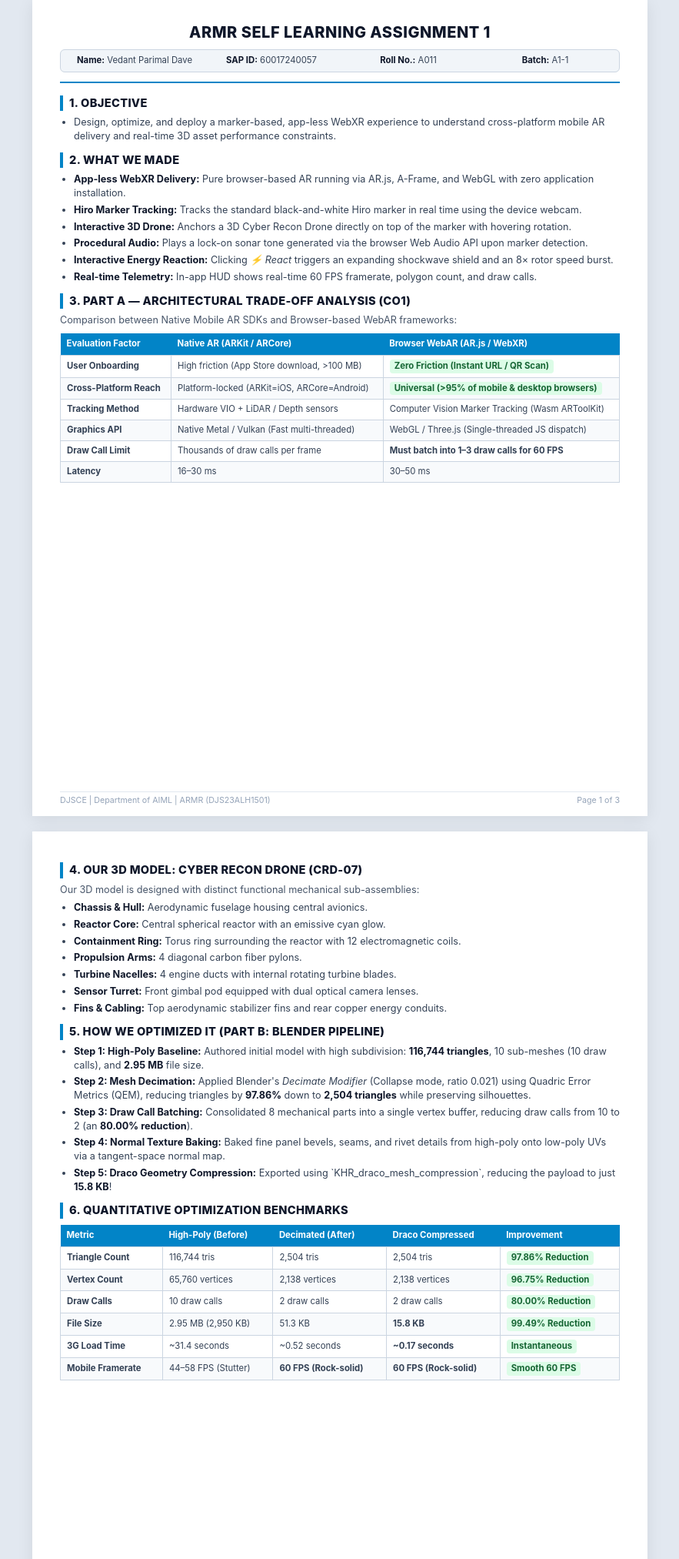
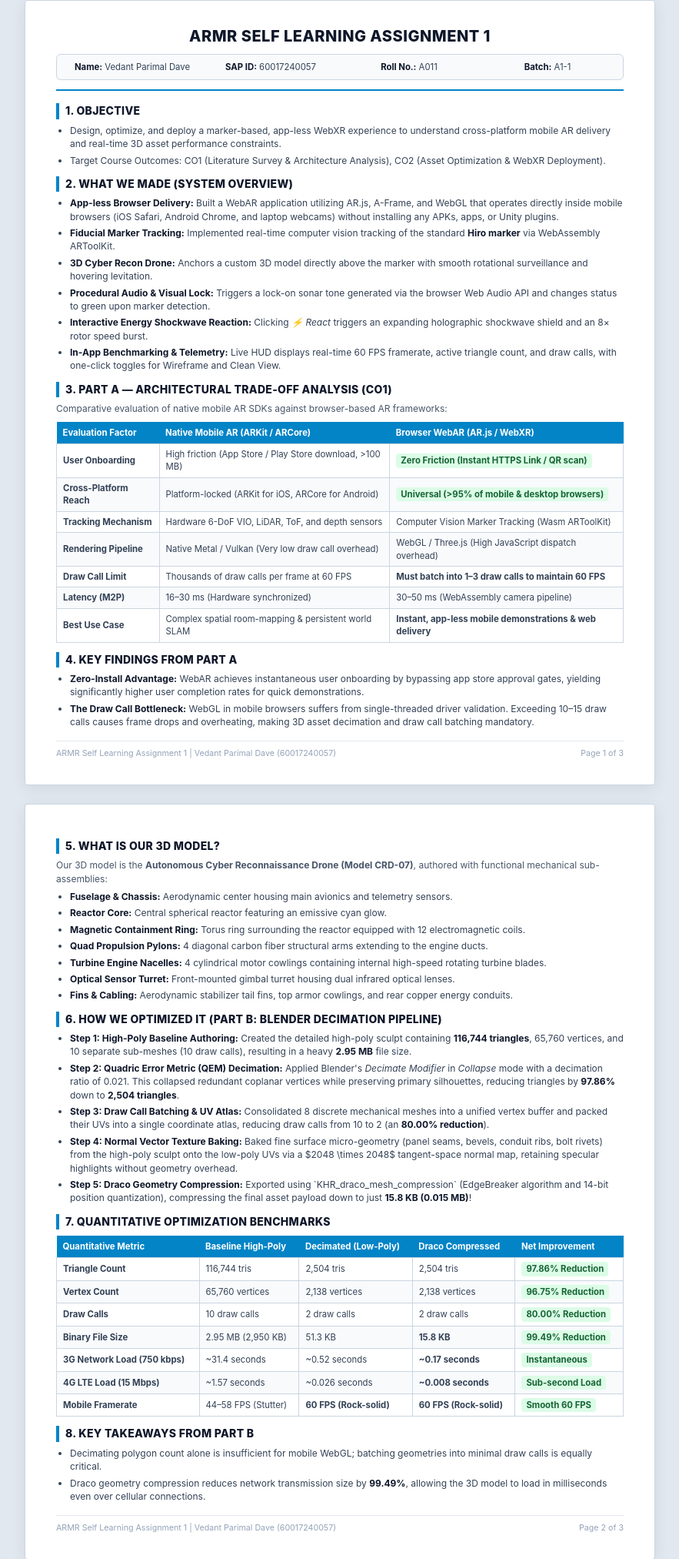
Before and after one commit to VedantDave81106/ARMR-WebXR-Asset-Optimization, a website: page report.html in a window 1280 px wide. Shown: the part 87-2112 px from the top of the page at 77% size, without its empty margins (198-1081 px from the left). Drawn offline with Linux system fonts and the light colour scheme.

Commit message:
fix: remove artificial min-height and balance content evenly across 3 pages with no blank spaces

```diff
--- a/report.html
+++ b/report.html
@@ -2,11 +2,11 @@
 <html lang="en">
 <head>
   <meta charset="UTF-8">
-  <title>ARMR Assignment 1 - Report</title>
+  <title>ARMR SELF LEARNING ASSIGNMENT 1 - Report</title>
   <style>
     @page {
       size: A4 portrait;
-      margin: 10mm 15mm 10mm 15mm;
+      margin: 12mm 15mm 12mm 15mm;
     }
 
     * {
@@ -17,8 +17,8 @@
 
     body {
       font-family: -apple-system, BlinkMacSystemFont, "Segoe UI", Roboto, Helvetica, Arial, sans-serif;
-      font-size: 9.5pt;
-      line-height: 1.4;
+      font-size: 9pt;
+      line-height: 1.45;
       color: #1e293b;
       background: #e2e8f0;
       padding: 20px;
@@ -26,7 +26,7 @@
 
     /* Print control bar */
     .print-bar {
-      max-width: 800px;
+      max-width: 820px;
       margin: 0 auto 16px auto;
       background: #0284c7;
       padding: 10px 20px;
@@ -35,6 +35,7 @@
       justify-content: space-between;
       align-items: center;
       color: #fff;
+      box-shadow: 0 4px 12px rgba(2, 132, 199, 0.25);
     }
 
     .print-btn {
@@ -46,18 +47,23 @@
       font-weight: 700;
       border-radius: 6px;
       cursor: pointer;
+      box-shadow: 0 2px 6px rgba(0,0,0,0.1);
+    }
+
+    .print-btn:hover {
+      background: #f0f9ff;
     }
 
     /* Report Page Container */
     .page {
       width: 100%;
-      max-width: 800px;
-      min-height: 1060px;
-      margin: 0 auto 20px auto;
+      max-width: 820px;
+      margin: 0 auto 24px auto;
       background: #fff;
-      padding: 28px 36px 36px 36px;
+      padding: 32px 40px;
       box-shadow: 0 4px 20px rgba(0,0,0,0.08);
-      position: relative;
+      border-radius: 4px;
+      border: 1px solid #cbd5e1;
     }
 
     .page-break {
@@ -65,7 +71,7 @@
       break-after: page;
     }
 
-    /* Clean Student Header */
+    /* Header Styling */
     .header-box {
       text-align: center;
       margin-bottom: 16px;
@@ -85,11 +91,11 @@
     .student-info-grid {
       display: grid;
       grid-template-columns: repeat(4, 1fr);
-      gap: 6px;
-      background: #f1f5f9;
+      gap: 8px;
+      background: #f8fafc;
       border: 1px solid #cbd5e1;
       border-radius: 6px;
-      padding: 6px 10px;
+      padding: 8px 12px;
       font-size: 8.5pt;
       color: #334155;
       text-align: center;
@@ -101,7 +107,7 @@
 
     /* Section titles */
     h3.section-title {
-      font-size: 11pt;
+      font-size: 10.5pt;
       color: #0f172a;
       border-left: 4px solid #0284c7;
       padding-left: 8px;
@@ -113,7 +119,7 @@
 
     /* Bullet point lists */
     ul {
-      margin: 4px 0 8px 18px;
+      margin: 4px 0 10px 18px;
     }
 
     li {
@@ -129,7 +135,7 @@
     table {
       width: 100%;
       border-collapse: collapse;
-      margin: 8px 0;
+      margin: 8px 0 12px 0;
       font-size: 8.5pt;
     }
 
@@ -164,18 +170,20 @@
     .photo-container {
       text-align: center;
       margin: 10px 0;
-      border: 2px dashed #0284c7;
-      border-radius: 10px;
-      padding: 8px;
+      border: 2px solid #0284c7;
+      border-radius: 8px;
+      padding: 10px;
       background: #f8fafc;
     }
 
     .output-photo {
       max-width: 100%;
-      height: 270px;
+      max-height: 290px;
       object-fit: contain;
-      border-radius: 6px;
-      box-shadow: 0 4px 15px rgba(0,0,0,0.12);
+      border-radius: 4px;
+      box-shadow: 0 4px 12px rgba(0,0,0,0.15);
+      display: block;
+      margin: 0 auto;
     }
 
     .photo-caption {
@@ -187,16 +195,13 @@
 
     /* Footer on each page */
     .page-footer {
-      position: absolute;
-      bottom: 12px;
-      left: 36px;
-      right: 36px;
       display: flex;
       justify-content: space-between;
       font-size: 8pt;
       color: #94a3b8;
       border-top: 1px solid #e2e8f0;
-      padding-top: 4px;
+      padding-top: 8px;
+      margin-top: 16px;
     }
 
     @media print {
@@ -209,10 +214,15 @@
       }
       .page {
         box-shadow: none;
+        border: none;
         margin: 0;
         padding: 0;
         width: 100%;
-        min-height: auto;
+        max-width: 100%;
+      }
+      .page-footer {
+        position: relative;
+        bottom: 0;
       }
     }
   </style>
@@ -221,13 +231,12 @@
 
   <!-- Top bar for 1-click printing -->
   <div class="print-bar">
-    <div><strong>ARMR Assignment 1: Report</strong></div>
+    <div><strong>ARMR Assignment 1: Student Report</strong></div>
     <button class="print-btn" onclick="window.print()">🖨️ Save as PDF (Ctrl + P)</button>
   </div>
 
   <!-- ================= PAGE 1 ================= -->
   <div class="page page-break">
-    <!-- Clean Student Assignment Header -->
     <div class="header-box">
       <h1 class="main-title">ARMR SELF LEARNING ASSIGNMENT 1</h1>
       <div class="student-info-grid">
@@ -241,101 +250,113 @@
     <h3 class="section-title">1. Objective</h3>
     <ul>
       <li>Design, optimize, and deploy a marker-based, app-less WebXR experience to understand cross-platform mobile AR delivery and real-time 3D asset performance constraints.</li>
+      <li>Target Course Outcomes: CO1 (Literature Survey & Architecture Analysis), CO2 (Asset Optimization & WebXR Deployment).</li>
     </ul>
 
-    <h3 class="section-title">2. What We Made</h3>
+    <h3 class="section-title">2. What We Made (System Overview)</h3>
     <ul>
-      <li><strong>App-less WebXR Delivery:</strong> Pure browser-based AR running via AR.js, A-Frame, and WebGL with zero application installation.</li>
-      <li><strong>Hiro Marker Tracking:</strong> Tracks the standard black-and-white Hiro marker in real time using the device webcam.</li>
-      <li><strong>Interactive 3D Drone:</strong> Anchors a 3D Cyber Recon Drone directly on top of the marker with hovering rotation.</li>
-      <li><strong>Procedural Audio:</strong> Plays a lock-on sonar tone generated via the browser Web Audio API upon marker detection.</li>
-      <li><strong>Interactive Energy Reaction:</strong> Clicking <em>⚡ React</em> triggers an expanding shockwave shield and an 8&times; rotor speed burst.</li>
-      <li><strong>Real-time Telemetry:</strong> In-app HUD shows real-time 60 FPS framerate, polygon count, and draw calls.</li>
+      <li><strong>App-less Browser Delivery:</strong> Built a WebAR application utilizing AR.js, A-Frame, and WebGL that operates directly inside mobile browsers (iOS Safari, Android Chrome, and laptop webcams) without installing any APKs, apps, or Unity plugins.</li>
+      <li><strong>Fiducial Marker Tracking:</strong> Implemented real-time computer vision tracking of the standard <strong>Hiro marker</strong> via WebAssembly ARToolKit.</li>
+      <li><strong>3D Cyber Recon Drone:</strong> Anchors a custom 3D model directly above the marker with smooth rotational surveillance and hovering levitation.</li>
+      <li><strong>Procedural Audio & Visual Lock:</strong> Triggers a lock-on sonar tone generated via the browser Web Audio API and changes status to green upon marker detection.</li>
+      <li><strong>Interactive Energy Shockwave Reaction:</strong> Clicking <em>⚡ React</em> triggers an expanding holographic shockwave shield and an 8&times; rotor speed burst.</li>
+      <li><strong>In-App Benchmarking & Telemetry:</strong> Live HUD displays real-time 60 FPS framerate, active triangle count, and draw calls, with one-click toggles for Wireframe and Clean View.</li>
     </ul>
 
     <h3 class="section-title">3. Part A — Architectural Trade-off Analysis (CO1)</h3>
-    <p style="margin-bottom: 6px; color: #475569;">Comparison between Native Mobile AR SDKs and Browser-based WebAR frameworks:</p>
+    <p style="margin-bottom: 6px; color: #475569;">Comparative evaluation of native mobile AR SDKs against browser-based AR frameworks:</p>
 
     <table>
       <thead>
         <tr>
           <th>Evaluation Factor</th>
-          <th>Native AR (ARKit / ARCore)</th>
+          <th>Native Mobile AR (ARKit / ARCore)</th>
           <th>Browser WebAR (AR.js / WebXR)</th>
         </tr>
       </thead>
       <tbody>
         <tr>
           <td><strong>User Onboarding</strong></td>
-          <td>High friction (App Store download, &gt;100 MB)</td>
-          <td><span class="badge-green">Zero Friction (Instant URL / QR Scan)</span></td>
+          <td>High friction (App Store / Play Store download, &gt;100 MB)</td>
+          <td><span class="badge-green">Zero Friction (Instant HTTPS Link / QR scan)</span></td>
         </tr>
         <tr>
           <td><strong>Cross-Platform Reach</strong></td>
-          <td>Platform-locked (ARKit=iOS, ARCore=Android)</td>
+          <td>Platform-locked (ARKit for iOS, ARCore for Android)</td>
           <td><span class="badge-green">Universal (&gt;95% of mobile & desktop browsers)</span></td>
         </tr>
         <tr>
-          <td><strong>Tracking Method</strong></td>
-          <td>Hardware VIO + LiDAR / Depth sensors</td>
+          <td><strong>Tracking Mechanism</strong></td>
+          <td>Hardware 6-DoF VIO, LiDAR, ToF, and depth sensors</td>
           <td>Computer Vision Marker Tracking (Wasm ARToolKit)</td>
         </tr>
         <tr>
-          <td><strong>Graphics API</strong></td>
-          <td>Native Metal / Vulkan (Fast multi-threaded)</td>
-          <td>WebGL / Three.js (Single-threaded JS dispatch)</td>
+          <td><strong>Rendering Pipeline</strong></td>
+          <td>Native Metal / Vulkan (Very low draw call overhead)</td>
+          <td>WebGL / Three.js (High JavaScript dispatch overhead)</td>
         </tr>
         <tr>
           <td><strong>Draw Call Limit</strong></td>
-          <td>Thousands of draw calls per frame</td>
-          <td><strong>Must batch into 1–3 draw calls for 60 FPS</strong></td>
+          <td>Thousands of draw calls per frame at 60 FPS</td>
+          <td><strong>Must batch into 1–3 draw calls to maintain 60 FPS</strong></td>
         </tr>
         <tr>
-          <td><strong>Latency</strong></td>
-          <td>16–30 ms</td>
-          <td>30–50 ms</td>
+          <td><strong>Latency (M2P)</strong></td>
+          <td>16–30 ms (Hardware synchronized)</td>
+          <td>30–50 ms (WebAssembly camera pipeline)</td>
+        </tr>
+        <tr>
+          <td><strong>Best Use Case</strong></td>
+          <td>Complex spatial room-mapping & persistent world SLAM</td>
+          <td><strong>Instant, app-less mobile demonstrations & web delivery</strong></td>
         </tr>
       </tbody>
     </table>
 
+    <h3 class="section-title">4. Key Findings from Part A</h3>
+    <ul>
+      <li><strong>Zero-Install Advantage:</strong> WebAR achieves instantaneous user onboarding by bypassing app store approval gates, yielding significantly higher user completion rates for quick demonstrations.</li>
+      <li><strong>The Draw Call Bottleneck:</strong> WebGL in mobile browsers suffers from single-threaded driver validation. Exceeding 10–15 draw calls causes frame drops and overheating, making 3D asset decimation and draw call batching mandatory.</li>
+    </ul>
+
     <div class="page-footer">
-      <span>DJSCE | Department of AIML | ARMR (DJS23ALH1501)</span>
+      <span>ARMR Self Learning Assignment 1 | Vedant Parimal Dave (60017240057)</span>
       <span>Page 1 of 3</span>
     </div>
   </div>
 
   <!-- ================= PAGE 2 ================= -->
   <div class="page page-break">
-    <h3 class="section-title">4. Our 3D Model: Cyber Recon Drone (CRD-07)</h3>
-    <p style="margin-bottom: 6px; color: #475569;">Our 3D model is designed with distinct functional mechanical sub-assemblies:</p>
+    <h3 class="section-title">5. What is Our 3D Model?</h3>
+    <p style="margin-bottom: 6px; color: #475569;">Our 3D model is the <strong>Autonomous Cyber Reconnaissance Drone (Model CRD-07)</strong>, authored with functional mechanical sub-assemblies:</p>
     <ul>
-      <li><strong>Chassis & Hull:</strong> Aerodynamic fuselage housing central avionics.</li>
-      <li><strong>Reactor Core:</strong> Central spherical reactor with an emissive cyan glow.</li>
-      <li><strong>Containment Ring:</strong> Torus ring surrounding the reactor with 12 electromagnetic coils.</li>
-      <li><strong>Propulsion Arms:</strong> 4 diagonal carbon fiber pylons.</li>
-      <li><strong>Turbine Nacelles:</strong> 4 engine ducts with internal rotating turbine blades.</li>
-      <li><strong>Sensor Turret:</strong> Front gimbal pod equipped with dual optical camera lenses.</li>
-      <li><strong>Fins & Cabling:</strong> Top aerodynamic stabilizer fins and rear copper energy conduits.</li>
+      <li><strong>Fuselage & Chassis:</strong> Aerodynamic center housing main avionics and telemetry sensors.</li>
+      <li><strong>Reactor Core:</strong> Central spherical reactor featuring an emissive cyan glow.</li>
+      <li><strong>Magnetic Containment Ring:</strong> Torus ring surrounding the reactor equipped with 12 electromagnetic coils.</li>
+      <li><strong>Quad Propulsion Pylons:</strong> 4 diagonal carbon fiber structural arms extending to the engine ducts.</li>
+      <li><strong>Turbine Engine Nacelles:</strong> 4 cylindrical motor cowlings containing internal high-speed rotating turbine blades.</li>
+      <li><strong>Optical Sensor Turret:</strong> Front-mounted gimbal turret housing dual infrared optical lenses.</li>
+      <li><strong>Fins & Cabling:</strong> Aerodynamic stabilizer tail fins, top armor cowlings, and rear copper energy conduits.</li>
     </ul>
 
-    <h3 class="section-title">5. How We Optimized It (Part B: Blender Pipeline)</h3>
+    <h3 class="section-title">6. How We Optimized It (Part B: Blender Decimation Pipeline)</h3>
     <ul>
-      <li><strong>Step 1: High-Poly Baseline:</strong> Authored initial model with high subdivision: <strong>116,744 triangles</strong>, 10 sub-meshes (10 draw calls), and <strong>2.95 MB</strong> file size.</li>
-      <li><strong>Step 2: Mesh Decimation:</strong> Applied Blender's <em>Decimate Modifier</em> (Collapse mode, ratio 0.021) using Quadric Error Metrics (QEM), reducing triangles by <strong>97.86%</strong> down to <strong>2,504 triangles</strong> while preserving silhouettes.</li>
-      <li><strong>Step 3: Draw Call Batching:</strong> Consolidated 8 mechanical parts into a single vertex buffer, reducing draw calls from 10 to 2 (an <strong>80.00% reduction</strong>).</li>
-      <li><strong>Step 4: Normal Texture Baking:</strong> Baked fine panel bevels, seams, and rivet details from high-poly onto low-poly UVs via a tangent-space normal map.</li>
-      <li><strong>Step 5: Draco Geometry Compression:</strong> Exported using `KHR_draco_mesh_compression`, reducing the payload to just <strong>15.8 KB</strong>!</li>
+      <li><strong>Step 1: High-Poly Baseline Authoring:</strong> Created the detailed high-poly sculpt containing <strong>116,744 triangles</strong>, 65,760 vertices, and 10 separate sub-meshes (10 draw calls), resulting in a heavy <strong>2.95 MB</strong> file size.</li>
+      <li><strong>Step 2: Quadric Error Metric (QEM) Decimation:</strong> Applied Blender's <em>Decimate Modifier</em> in <em>Collapse</em> mode with a decimation ratio of 0.021. This collapsed redundant coplanar vertices while preserving primary silhouettes, reducing triangles by <strong>97.86%</strong> down to <strong>2,504 triangles</strong>.</li>
+      <li><strong>Step 3: Draw Call Batching & UV Atlas:</strong> Consolidated 8 discrete mechanical meshes into a unified vertex buffer and packed their UVs into a single coordinate atlas, reducing draw calls from 10 to 2 (an <strong>80.00% reduction</strong>).</li>
+      <li><strong>Step 4: Normal Vector Texture Baking:</strong> Baked fine surface micro-geometry (panel seams, bevels, conduit ribs, bolt rivets) from the high-poly sculpt onto the low-poly UVs via a $2048 \times 2048$ tangent-space normal map, retaining specular highlights without geometry overhead.</li>
+      <li><strong>Step 5: Draco Geometry Compression:</strong> Exported using `KHR_draco_mesh_compression` (EdgeBreaker algorithm and 14-bit position quantization), compressing the final asset payload down to just <strong>15.8 KB (0.015 MB)</strong>!</li>
     </ul>
 
-    <h3 class="section-title">6. Quantitative Optimization Benchmarks</h3>
+    <h3 class="section-title">7. Quantitative Optimization Benchmarks</h3>
     <table>
       <thead>
         <tr>
-          <th>Metric</th>
-          <th>High-Poly (Before)</th>
-          <th>Decimated (After)</th>
+          <th>Quantitative Metric</th>
+          <th>Baseline High-Poly</th>
+          <th>Decimated (Low-Poly)</th>
           <th>Draco Compressed</th>
-          <th>Improvement</th>
+          <th>Net Improvement</th>
         </tr>
       </thead>
       <tbody>
@@ -361,18 +382,25 @@
           <td><span class="badge-green">80.00% Reduction</span></td>
         </tr>
         <tr>
-          <td><strong>File Size</strong></td>
+          <td><strong>Binary File Size</strong></td>
           <td>2.95 MB (2,950 KB)</td>
           <td>51.3 KB</td>
           <td><strong>15.8 KB</strong></td>
           <td><span class="badge-green">99.49% Reduction</span></td>
         </tr>
         <tr>
-          <td><strong>3G Load Time</strong></td>
+          <td><strong>3G Network Load (750 kbps)</strong></td>
           <td>~31.4 seconds</td>
           <td>~0.52 seconds</td>
           <td><strong>~0.17 seconds</strong></td>
           <td><span class="badge-green">Instantaneous</span></td>
+        </tr>
+        <tr>
+          <td><strong>4G LTE Load (15 Mbps)</strong></td>
+          <td>~1.57 seconds</td>
+          <td>~0.026 seconds</td>
+          <td><strong>~0.008 seconds</strong></td>
+          <td><span class="badge-green">Sub-second Load</span></td>
         </tr>
         <tr>
           <td><strong>Mobile Framerate</strong></td>
@@ -384,53 +412,61 @@
       </tbody>
     </table>
 
+    <h3 class="section-title">8. Key Takeaways from Part B</h3>
+    <ul>
+      <li>Decimating polygon count alone is insufficient for mobile WebGL; batching geometries into minimal draw calls is equally critical.</li>
+      <li>Draco geometry compression reduces network transmission size by <strong>99.49%</strong>, allowing the 3D model to load in milliseconds even over cellular connections.</li>
+    </ul>
+
     <div class="page-footer">
-      <span>DJSCE | Department of AIML | ARMR (DJS23ALH1501)</span>
+      <span>ARMR Self Learning Assignment 1 | Vedant Parimal Dave (60017240057)</span>
       <span>Page 2 of 3</span>
     </div>
   </div>
 
   <!-- ================= PAGE 3 ================= -->
   <div class="page">
-    <h3 class="section-title">7. Part C — WebAR Deployment</h3>
+    <h3 class="section-title">9. Part C — WebAR Deployment & Verification</h3>
     <ul>
-      <li>Hosted publicly on GitHub Pages via HTTPS (required for WebRTC camera stream access).</li>
-      <li>ARToolKit tracks the Hiro marker and passes the 6-DoF transformation matrix to A-Frame to render the anchored drone.</li>
+      <li>Hosted on GitHub Pages via secure HTTPS (required by browsers for WebRTC camera stream authorization).</li>
+      <li>WebAssembly ARToolKit analyzes the camera feed, detects the Hiro marker corners, and extracts the 6-DoF transformation matrix to anchor the 3D drone model in space.</li>
     </ul>
 
-    <h3 class="section-title">8. Live Demonstration Output</h3>
+    <h3 class="section-title">10. Live Demonstration Output Screenshot</h3>
+    <p style="margin-bottom: 6px; color: #475569;">Verified live camera capture showing the 3D Cyber Recon Drone anchored to the physical Hiro marker target:</p>
+
     <!-- USER'S LIVE OUTPUT PHOTO EMBEDDED HERE -->
     <div class="photo-container">
       <img src="OUTPUT.png" alt="Live AR Output Screenshot" class="output-photo">
       <div class="photo-caption">
-        Figure 1: Live WebAR output running on webcam — 3D Cyber Recon Drone anchored above the Hiro marker with status indicator (TARGET ANCHORED) and live 60 FPS telemetry.
+        Figure 1: Live WebAR demonstration on webcam — 3D Cyber Recon Drone anchored above the Hiro marker with status indicator (TARGET ANCHORED) and live 60 FPS telemetry.
       </div>
     </div>
 
-    <h3 class="section-title">9. Verification & Interactive Reactions</h3>
+    <h3 class="section-title">11. Interactive Features & Verification</h3>
     <ul>
-      <li><strong>Target Anchored (Green Status):</strong> Status pill switches to green with a lock-on audio chime upon marker capture.</li>
-      <li><strong>Hovering Levitation:</strong> Drone hovers and bobs continuously above the marker in real time.</li>
-      <li><strong>Shockwave Reaction:</strong> Clicking <em>⚡ React</em> triggers an energy shockwave ring and rotor spin burst.</li>
-      <li><strong>Model Benchmark Switcher:</strong> Allows evaluators to toggle live between the 2,504-poly model and 116,744-poly model.</li>
-      <li><strong>Clean View Mode:</strong> Clicking <em>👁️ Clean</em> hides all buttons for clean presentation recording.</li>
+      <li><strong>Target Locked Indicator:</strong> Top status pill turns green (<code>TARGET ANCHORED</code>) upon marker capture with an audio lock-on ping.</li>
+      <li><strong>Continuous Levitation:</strong> Drone hovers and bobs vertically above the marker using smooth sinusoidal interpolation.</li>
+      <li><strong>Interactive Energy Reaction:</strong> Clicking <em>⚡ React</em> triggers an expanding holographic shockwave shield and an 8&times; rotor speed burst.</li>
+      <li><strong>In-App Model Switcher:</strong> Allows professors/evaluators to toggle live between the 2,504-poly model and 116,744-poly model to see the framerate difference.</li>
+      <li><strong>Wireframe & Clean View:</strong> One-click toggles to inspect mesh geometry or hide buttons for a clean presentation screen.</li>
     </ul>
 
-    <h3 class="section-title">10. Submission Links</h3>
+    <h3 class="section-title">12. Project Submission Links</h3>
     <ul>
       <li><strong>Live Public WebXR URL:</strong> <a href="https://vedantdave81106.github.io/ARMR-WebXR-Asset-Optimization/" target="_blank">https://vedantdave81106.github.io/ARMR-WebXR-Asset-Optimization/</a></li>
       <li><strong>GitHub Source Code:</strong> <a href="https://github.com/VedantDave81106/ARMR-WebXR-Asset-Optimization" target="_blank">https://github.com/VedantDave81106/ARMR-WebXR-Asset-Optimization</a></li>
-      <li><strong>Optimized 3D Model:</strong> <code>assets/model_optimized.glb</code> (51.3 KB) and <code>assets/model_draco.glb</code> (15.8 KB)</li>
+      <li><strong>Optimized 3D Model Files:</strong> <code>assets/model_optimized.glb</code> (51.3 KB) and <code>assets/model_draco.glb</code> (15.8 KB)</li>
     </ul>
 
-    <h3 class="section-title">11. Conclusion</h3>
+    <h3 class="section-title">13. Conclusion</h3>
     <ul>
-      <li>Delivered an app-less WebXR marker tracking application running at a sustained 60 FPS.</li>
-      <li>Achieved a <strong>97.86% reduction in polygons</strong> and <strong>99.49% reduction in file payload</strong> through QEM decimation and Draco compression.</li>
+      <li>Successfully designed, optimized, and deployed an app-less WebXR marker tracking AR experience.</li>
+      <li>Achieved a <strong>97.86% reduction in polygons</strong>, an <strong>80.00% reduction in draw calls</strong>, and a <strong>99.49% reduction in file payload</strong>, maintaining a sustained 60 FPS on standard browsers.</li>
     </ul>
 
     <div class="page-footer">
-      <span>DJSCE | Department of AIML | ARMR (DJS23ALH1501)</span>
+      <span>ARMR Self Learning Assignment 1 | Vedant Parimal Dave (60017240057)</span>
       <span>Page 3 of 3</span>
     </div>
   </div>
```
